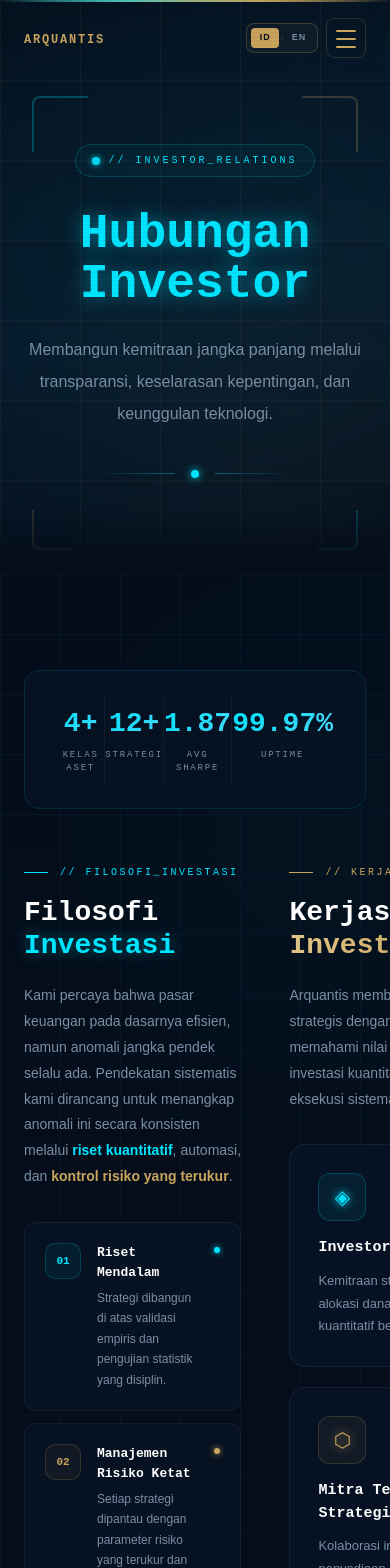
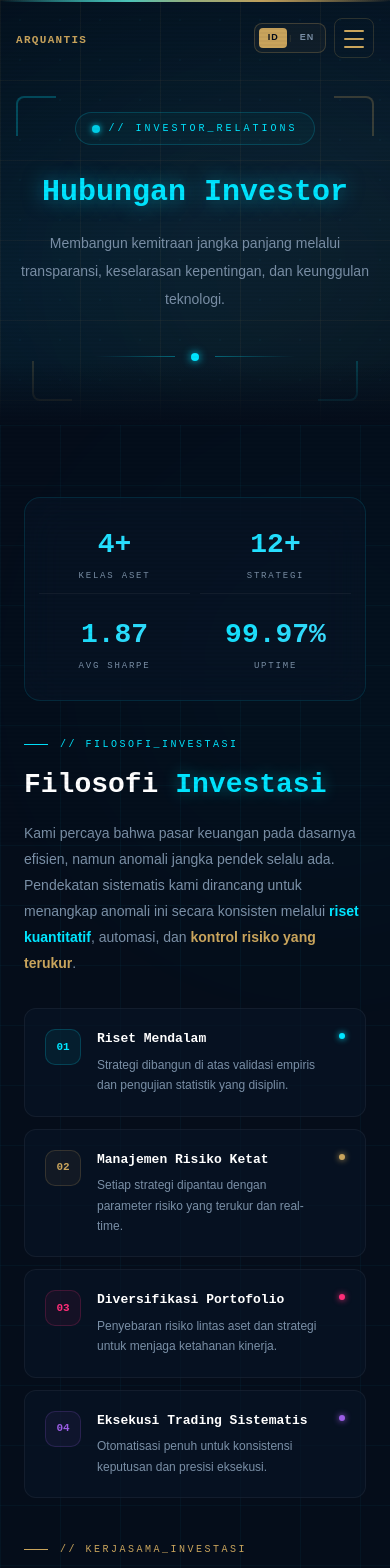
Before and after one commit to irsyadibdrrhmn/arquantis-web, a React (Vite) app: page /investor in a window 390 px wide. Shown: the top 1568 px of the page. Built offline with nearby package versions, Linux system fonts and the light colour scheme.

Commit message:
add responsive on mobile

```diff
--- a/src/components/Footer.jsx
+++ b/src/components/Footer.jsx
@@ -47,21 +47,21 @@ const Footer = () => {
       <div className="absolute top-0 left-0 right-0 h-px bg-gradient-to-r from-transparent via-[rgba(201,164,92,0.4)] to-transparent" />
 
       {/* CTA banner */}
-      <div className="relative border-b border-[rgba(255,255,255,0.04)] py-16">
-        <div className="mx-auto max-w-6xl px-6 text-center">
+      <div className="relative border-b border-[rgba(255,255,255,0.04)] py-12 sm:py-16">
+        <div className="mx-auto max-w-6xl px-4 sm:px-6 text-center">
           <p className="font-mono text-[10px] tracking-[0.35em] uppercase text-[#c9a45c] mb-4">// Ready_To_Start</p>
-          <h2 className="font-display text-2xl font-black text-white md:text-4xl">
+          <h2 className="font-display text-xl font-black text-white sm:text-2xl md:text-4xl">
             {t("footer", "boostHeading")}<br />
             <span className="text-gradient-gold">{t("footer", "boostSub")}</span>
           </h2>
-          <div className="mt-8 flex flex-wrap justify-center gap-4">
-            <Link to="/contact" className="relative overflow-hidden rounded-xl group">
+          <div className="mt-8 flex flex-col sm:flex-row flex-wrap justify-center gap-3 sm:gap-4">
+            <Link to="/contact" className="relative overflow-hidden rounded-xl group w-full sm:w-auto">
               <span className="absolute inset-0 btn-shimmer" />
               <span className="relative flex items-center gap-2 px-7 py-3.5 font-display text-xs font-bold tracking-[0.15em] uppercase text-[#050d1a]">
                 {t("footer", "ctaPrimary")}
               </span>
             </Link>
-            <Link to="/products" className="rounded-xl border border-[rgba(0,229,255,0.3)] bg-[rgba(0,229,255,0.04)] px-7 py-3.5 font-display text-xs font-bold tracking-[0.15em] uppercase text-[#00e5ff] hover:bg-[rgba(0,229,255,0.08)] transition-all">
+            <Link to="/products" className="w-full sm:w-auto rounded-xl border border-[rgba(0,229,255,0.3)] bg-[rgba(0,229,255,0.04)] px-7 py-3.5 font-display text-xs font-bold tracking-[0.15em] uppercase text-[#00e5ff] hover:bg-[rgba(0,229,255,0.08)] transition-all">
               {t("footer", "ctaSecondary")}
             </Link>
           </div>
@@ -69,7 +69,7 @@ const Footer = () => {
       </div>
 
       {/* Links */}
-      <div className="relative mx-auto max-w-6xl px-6 py-14">
+      <div className="relative mx-auto max-w-6xl px-4 sm:px-6 py-12 sm:py-14">
         <div className="grid gap-10 md:grid-cols-4">
           <div>
             <div className="flex items-center gap-3 mb-4">
@@ -147,7 +147,7 @@ const Footer = () => {
       </div>
 
       <div className="relative border-t border-[rgba(255,255,255,0.04)] py-4">
-        <div className="mx-auto max-w-6xl px-6 flex flex-col sm:flex-row items-center justify-between gap-2">
+        <div className="mx-auto max-w-6xl px-4 sm:px-6 flex flex-col sm:flex-row items-center justify-between gap-2 text-center sm:text-left">
           <span className="font-mono text-[9px] tracking-[0.3em] uppercase text-[#3a5070]">
             System Status: <span className="text-[#00e5ff]">● {t("footer","statusOnline")}</span>
           </span>
--- a/src/components/Navbar.jsx
+++ b/src/components/Navbar.jsx
@@ -35,14 +35,14 @@ const Navbar = () => {
       {/* top accent line */}
       <div className="h-[2px] w-full bg-gradient-to-r from-transparent via-[#c9a45c] to-transparent opacity-60" />
 
-      <div className="mx-auto max-w-7xl px-6">
+      <div className="mx-auto max-w-7xl px-4 sm:px-6">
         <div className="flex items-center justify-between py-4">
 
           {/* Logo */}
-          <Link to="/" onClick={() => setIsOpen(false)} className="flex items-center gap-3 group">
+          <Link to="/" onClick={() => setIsOpen(false)} className="flex items-center gap-2 sm:gap-3 group">
 
             <div className="block">
-              <span className="font-display text-xs font-bold tracking-[0.15em] text-[#c9a45c] uppercase">
+              <span className="font-display text-[11px] sm:text-xs font-bold tracking-[0.12em] sm:tracking-[0.15em] text-[#c9a45c] uppercase">
                 Arquantis
               </span>
               <div className="hidden sm:block text-[9px] tracking-[0.3em] text-[#7a8fa6] uppercase font-mono">
@@ -132,6 +132,8 @@ const Navbar = () => {
             </button>
             <button
               onClick={() => setIsOpen((p) => !p)}
+              aria-label={isOpen ? "Close menu" : "Open menu"}
+              aria-expanded={isOpen}
               className="inline-flex h-10 w-10 items-center justify-center rounded-lg border border-[rgba(201,164,92,0.2)]"
             >
               <div className="relative h-4 w-5">
@@ -144,8 +146,8 @@ const Navbar = () => {
         </div>
 
         {/* Mobile menu */}
-        <div className={`overflow-hidden transition-all duration-300 lg:hidden ${isOpen ? "max-h-[600px] pb-4" : "max-h-0"}`}>
-          <div className="rounded-xl border border-[rgba(201,164,92,0.15)] bg-[rgba(5,13,26,0.95)] backdrop-blur-xl p-3">
+        <div className={`overflow-hidden transition-all duration-300 lg:hidden ${isOpen ? "max-h-[600px] pb-3 sm:pb-4" : "max-h-0"}`}>
+          <div className="rounded-xl border border-[rgba(201,164,92,0.15)] bg-[rgba(5,13,26,0.95)] backdrop-blur-xl p-2.5 sm:p-3">
             {navItems.map((item) => (
               <NavLink
                 key={item.path}
@@ -153,7 +155,7 @@ const Navbar = () => {
                 end={item.path === "/"}
                 onClick={() => setIsOpen(false)}
                 className={({ isActive }) =>
-                  `block rounded-lg px-4 py-3 text-xs font-semibold tracking-[0.12em] uppercase transition-all ${
+                  `block rounded-lg px-3 sm:px-4 py-3 text-[11px] sm:text-xs font-semibold tracking-[0.1em] sm:tracking-[0.12em] uppercase transition-all ${
                     isActive
                       ? "bg-[rgba(0,229,255,0.08)] text-[#00e5ff] border-l-2 border-[#00e5ff]"
                       : "text-[#7a8fa6] hover:text-[#c9a45c] hover:bg-[rgba(201,164,92,0.05)]"
--- a/src/components/PageHero.jsx
+++ b/src/components/PageHero.jsx
@@ -4,31 +4,31 @@ const PageHero = ({ eyebrow, title, subtitle, accent = "cyan" }) => {
 
   return (
     <section
-      className="relative overflow-hidden pt-36 pb-24"
+      className="relative overflow-hidden pt-28 sm:pt-32 lg:pt-36 pb-16 sm:pb-20 lg:pb-24"
       style={{ background: "linear-gradient(160deg, #050d1a 0%, #081526 50%, #050d1a 100%)" }}
     >
       <div className="absolute inset-0 hero-grid" />
       <div className="absolute top-0 left-0 right-0 h-[2px]" style={{ background: `linear-gradient(90deg, transparent, ${accentColor}, ${accentColor2}, transparent)` }} />
       <div className="absolute top-0 left-1/2 -translate-x-1/2 h-[500px] w-[700px] rounded-full blur-[130px] pointer-events-none" style={{ background: accentColor, opacity: 0.05 }} />
       <div className="absolute bottom-0 left-1/4 h-[300px] w-[400px] rounded-full blur-[100px] pointer-events-none" style={{ background: accentColor2, opacity: 0.03 }} />
-      <div className="absolute top-24 left-8 w-14 h-14 border-l-2 border-t-2 rounded-tl-lg" style={{ borderColor: `${accentColor}40` }} />
-      <div className="absolute top-24 right-8 w-14 h-14 border-r-2 border-t-2 rounded-tr-lg" style={{ borderColor: `${accentColor2}40` }} />
+      <div className="absolute top-24 left-4 sm:left-8 w-10 sm:w-14 h-10 sm:h-14 border-l-2 border-t-2 rounded-tl-lg" style={{ borderColor: `${accentColor}40` }} />
+      <div className="absolute top-24 right-4 sm:right-8 w-10 sm:w-14 h-10 sm:h-14 border-r-2 border-t-2 rounded-tr-lg" style={{ borderColor: `${accentColor2}40` }} />
       <div className="absolute bottom-6 left-8 w-10 h-10 border-l-2 border-b-2 rounded-bl-lg" style={{ borderColor: `${accentColor2}30` }} />
       <div className="absolute bottom-6 right-8 w-10 h-10 border-r-2 border-b-2 rounded-br-lg" style={{ borderColor: `${accentColor}30` }} />
       <div className="absolute inset-0 pointer-events-none" style={{ backgroundImage: `radial-gradient(circle, ${accentColor}08 1px, transparent 1px)`, backgroundSize: "40px 40px" }} />
 
-      <div className="relative mx-auto max-w-4xl px-6 text-center">
+      <div className="relative mx-auto max-w-4xl px-4 sm:px-6 text-center">
         <div className="inline-flex items-center gap-2 rounded-full border px-4 py-2 mb-8" style={{ borderColor: `${accentColor}30`, backgroundColor: `${accentColor}08` }}>
           <span className="h-2 w-2 rounded-full animate-pulse" style={{ backgroundColor: accentColor, boxShadow: `0 0 6px ${accentColor}` }} />
           <span className="font-mono text-[10px] tracking-[0.3em] uppercase" style={{ color: accentColor }}>// {eyebrow}</span>
         </div>
 
-        <h1 className="font-display text-5xl font-black leading-[1.05] text-white md:text-6xl xl:text-7xl">
+        <h1 className="font-display text-3xl sm:text-4xl font-black leading-[1.05] text-white md:text-6xl xl:text-7xl">
           {title}
         </h1>
 
         {subtitle && (
-          <p className="mx-auto mt-6 max-w-2xl text-base leading-8" style={{ color: "#7a8fa6" }}>{subtitle}</p>
+          <p className="mx-auto mt-5 sm:mt-6 max-w-2xl text-sm sm:text-base leading-7 sm:leading-8" style={{ color: "#7a8fa6" }}>{subtitle}</p>
         )}
 
         <div className="mt-10 flex items-center justify-center gap-4">
--- a/src/index.css
+++ b/src/index.css
@@ -256,6 +256,70 @@ body::before {
 }
 
 /* ──────────────────────────────────────────
+   MOBILE RESPONSIVE OVERRIDES
+────────────────────────────────────────── */
+@media (max-width: 1024px) {
+  .investor-main-grid {
+    grid-template-columns: 1fr !important;
+    gap: 32px !important;
+  }
+
+  .contact-main-grid {
+    grid-template-columns: 1fr !important;
+    gap: 28px !important;
+  }
+}
+
+@media (max-width: 768px) {
+  .investor-section,
+  .contact-section,
+  .research-section {
+    padding: 72px 0 !important;
+  }
+
+  .investor-metrics-wrap {
+    padding: 16px 14px !important;
+    margin-bottom: 36px !important;
+  }
+
+  .investor-metrics-grid {
+    grid-template-columns: repeat(2, minmax(0, 1fr)) !important;
+    gap: 10px !important;
+  }
+
+  .investor-metrics-grid > div {
+    border-right: none !important;
+    border-bottom: 1px solid rgba(255, 255, 255, 0.05);
+    padding: 10px 0 !important;
+  }
+
+  .investor-metrics-grid > div:nth-last-child(-n + 2) {
+    border-bottom: none;
+  }
+
+  .investor-cta-inner {
+    padding: 42px 16px !important;
+  }
+
+  .investor-cta-title {
+    font-size: 24px !important;
+  }
+
+  .contact-form-card {
+    padding: 22px 16px !important;
+  }
+
+  .contact-fields-grid {
+    grid-template-columns: 1fr !important;
+  }
+
+  .research-cta-card {
+    width: 100%;
+    padding: 28px 18px !important;
+  }
+}
+
+/* ──────────────────────────────────────────
    SCROLLBAR
 ────────────────────────────────────────── */
 ::-webkit-scrollbar {
--- a/src/pages/ContactPage.jsx
+++ b/src/pages/ContactPage.jsx
@@ -74,6 +74,7 @@ const ContactPage = () => {
       />
 
       <section
+        className="contact-section"
         style={{
           background: bgDark,
           position: "relative",
@@ -129,6 +130,7 @@ const ContactPage = () => {
           }}
         >
           <div
+            className="contact-main-grid"
             style={{
               display: "grid",
               gridTemplateColumns: "1fr 1.5fr",
@@ -302,6 +304,7 @@ const ContactPage = () => {
 
             {/* RIGHT: form */}
             <div
+              className="contact-form-card"
               style={{
                 position: "relative",
                 borderRadius: 20,
@@ -371,6 +374,7 @@ const ContactPage = () => {
               </h2>
 
               <div
+                className="contact-fields-grid"
                 style={{
                   display: "grid",
                   gridTemplateColumns: "1fr 1fr",
--- a/src/pages/InvestorPage.jsx
+++ b/src/pages/InvestorPage.jsx
@@ -42,7 +42,7 @@ const InvestorPage = () => {
         accent="cyan"
       />
 
-      <section style={{ background:bgDark, position:"relative", padding:"96px 0", overflow:"hidden" }}>
+      <section className="investor-section" style={{ background:bgDark, position:"relative", padding:"96px 0", overflow:"hidden" }}>
         <div style={{ position:"absolute", inset:0, pointerEvents:"none", backgroundImage:"linear-gradient(rgba(0,229,255,0.04) 1px,transparent 1px),linear-gradient(90deg,rgba(0,229,255,0.04) 1px,transparent 1px)", backgroundSize:"60px 60px" }} />
         <div style={{ position:"absolute", top:0, left:"20%", width:500, height:500, background:"#00e5ff", opacity:0.02, filter:"blur(120px)", borderRadius:"50%", pointerEvents:"none" }} />
         <div style={{ position:"absolute", bottom:"20%", right:0, width:400, height:400, background:"#c9a45c", opacity:0.025, filter:"blur(100px)", borderRadius:"50%", pointerEvents:"none" }} />
@@ -50,8 +50,8 @@ const InvestorPage = () => {
         <div style={{ position:"relative", maxWidth:1152, margin:"0 auto", padding:"0 24px" }}>
 
           {/* Metrics bar */}
-          <div style={{ borderRadius:16, border:"1px solid rgba(0,229,255,0.12)", background:"rgba(8,21,38,0.7)", padding:"24px 32px", marginBottom:56, backdropFilter:"blur(20px)" }}>
-            <div style={{ display:"grid", gridTemplateColumns:"repeat(4,1fr)", gap:0 }}>
+          <div className="investor-metrics-wrap" style={{ borderRadius:16, border:"1px solid rgba(0,229,255,0.12)", background:"rgba(8,21,38,0.7)", padding:"24px 32px", marginBottom:56, backdropFilter:"blur(20px)" }}>
+            <div className="investor-metrics-grid" style={{ display:"grid", gridTemplateColumns:"repeat(4,1fr)", gap:0 }}>
               {keyMetrics.map((m, i) => (
                 <div key={i} style={{ textAlign:"center", borderRight: i < keyMetrics.length-1 ? "1px solid rgba(255,255,255,0.05)" : "none", padding:"8px 0" }}>
                   <div style={{ fontFamily:"'Orbitron',monospace", fontSize:28, fontWeight:900, background:"linear-gradient(135deg,#00e5ff,#4dd9ff)", WebkitBackgroundClip:"text", WebkitTextFillColor:"transparent", backgroundClip:"text" }}>{m.val}</div>
@@ -62,7 +62,7 @@ const InvestorPage = () => {
           </div>
 
           {/* Two-col */}
-          <div style={{ display:"grid", gridTemplateColumns:"1fr 1fr", gap:48 }}>
+          <div className="investor-main-grid" style={{ display:"grid", gridTemplateColumns:"1fr 1fr", gap:48 }}>
 
             {/* LEFT */}
             <div>
@@ -147,8 +147,8 @@ const InvestorPage = () => {
           <div style={{ marginTop:64, borderRadius:20, overflow:"hidden", position:"relative", background:"linear-gradient(135deg, #081526 0%, #0d2040 50%, #081526 100%)" }}>
             <div style={{ position:"absolute", inset:0, backgroundImage:"linear-gradient(rgba(201,164,92,0.05) 1px,transparent 1px),linear-gradient(90deg,rgba(201,164,92,0.05) 1px,transparent 1px)", backgroundSize:"60px 60px", pointerEvents:"none" }} />
             <div style={{ position:"absolute", top:0, left:0, right:0, height:1, background:"linear-gradient(90deg,transparent,rgba(201,164,92,0.5),transparent)" }} />
-            <div style={{ position:"relative", textAlign:"center", padding:"64px 32px" }}>
-              <h2 style={{ fontFamily:"'Orbitron',monospace", fontSize:32, fontWeight:900, color:"#fff", marginBottom:16 }}>
+            <div className="investor-cta-inner" style={{ position:"relative", textAlign:"center", padding:"64px 32px" }}>
+              <h2 className="investor-cta-title" style={{ fontFamily:"'Orbitron',monospace", fontSize:32, fontWeight:900, color:"#fff", marginBottom:16 }}>
                 {ti("ctaTitle")}{" "}
                 <span style={{ background:"linear-gradient(135deg,#e0c68a,#c9a45c)", WebkitBackgroundClip:"text", WebkitTextFillColor:"transparent", backgroundClip:"text" }}>
                   {ti("ctaAccent")}
--- a/src/pages/ResearchPage.jsx
+++ b/src/pages/ResearchPage.jsx
@@ -30,7 +30,7 @@ const ResearchPage = () => {
         accent="gold"
       />
 
-      <section style={{ background: bgDark, position:"relative", padding:"96px 0", overflow:"hidden" }}>
+      <section className="research-section" style={{ background: bgDark, position:"relative", padding:"96px 0", overflow:"hidden" }}>
         <div style={{ position:"absolute", inset:0, pointerEvents:"none", backgroundImage:"linear-gradient(rgba(0,229,255,0.04) 1px,transparent 1px),linear-gradient(90deg,rgba(0,229,255,0.04) 1px,transparent 1px)", backgroundSize:"60px 60px" }} />
         <div style={{ position:"absolute", top:"30%", right:0, width:400, height:400, background:"#c9a45c", opacity:0.025, filter:"blur(100px)", borderRadius:"50%", pointerEvents:"none" }} />
         <div style={{ position:"absolute", bottom:"10%", left:"10%", width:300, height:300, background:"#9b5de5", opacity:0.025, filter:"blur(90px)", borderRadius:"50%", pointerEvents:"none" }} />
@@ -46,7 +46,7 @@ const ResearchPage = () => {
           </div>
 
           {/* Cards grid */}
-          <div style={{ display:"grid", gridTemplateColumns:"repeat(auto-fill,minmax(300px,1fr))", gap:24 }}>
+          <div className="research-grid" style={{ display:"grid", gridTemplateColumns:"repeat(auto-fill,minmax(240px,1fr))", gap:24 }}>
             {titleKeys.map((tk, i) => {
               const color = researchColors[i];
               return (
@@ -85,7 +85,7 @@ const ResearchPage = () => {
 
           {/* CTA */}
           <div style={{ marginTop:64, textAlign:"center" }}>
-            <div style={{ display:"inline-flex", flexDirection:"column", alignItems:"center", gap:20, borderRadius:16, padding:"40px 56px", border:"1px solid rgba(201,164,92,0.2)", background:"rgba(8,21,38,0.7)", backdropFilter:"blur(20px)" }}>
+            <div className="research-cta-card" style={{ display:"inline-flex", flexDirection:"column", alignItems:"center", gap:20, borderRadius:16, padding:"40px 56px", border:"1px solid rgba(201,164,92,0.2)", background:"rgba(8,21,38,0.7)", backdropFilter:"blur(20px)" }}>
               <span style={{ fontFamily:"'JetBrains Mono',monospace", fontSize:10, letterSpacing:"0.35em", textTransform:"uppercase", color:"#c9a45c" }}>
                 // {tr("ctaEyebrow")}
               </span>
```
